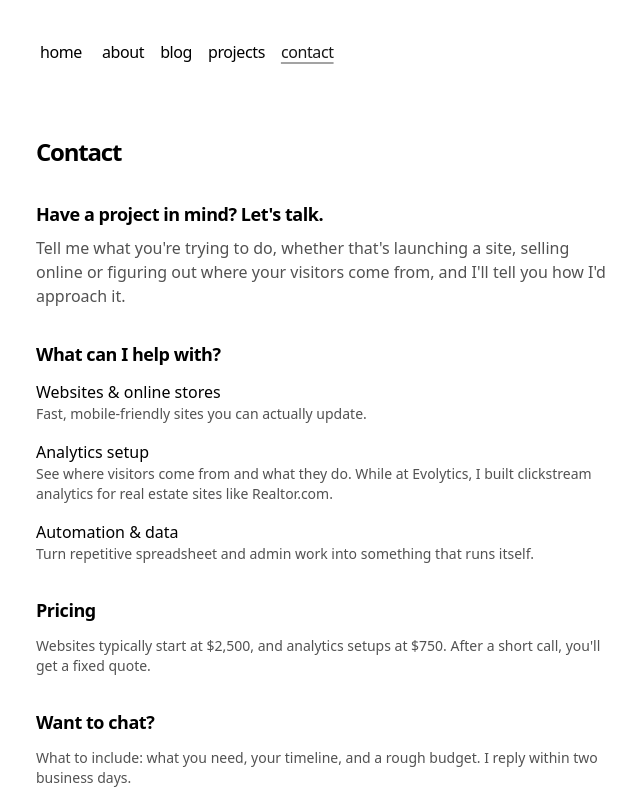
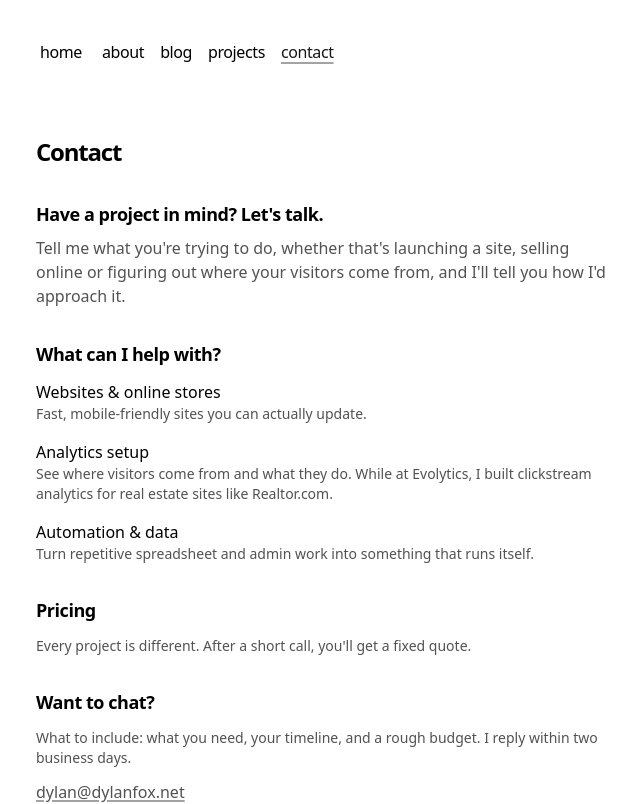
Before and after one commit to dylanfox5/next-dfox, a Next.js app: page /contact in a window 1280 px wide. Shown: the top 804 px of the page, without its empty margins (316-956 px from the left). Built offline with nearby package versions, Linux system fonts and the light colour scheme.

Commit message:
remove pricing

```diff
--- a/app/contact/page.tsx
+++ b/app/contact/page.tsx
@@ -42,7 +42,7 @@ export default function Page() {
 
       <h2 className="font-semibold text-lg tracking-tight mb-3">Pricing</h2>
       <p className="text-sm text-neutral-600 dark:text-neutral-400 mb-8">
-        Websites typically start at $2,500, and analytics setups at $750. After a short call, you'll get a fixed quote.
+        Every project is different. After a short call, you'll get a fixed quote.
       </p>
 
       <h2 className="font-semibold text-lg tracking-tight mb-3">
```
